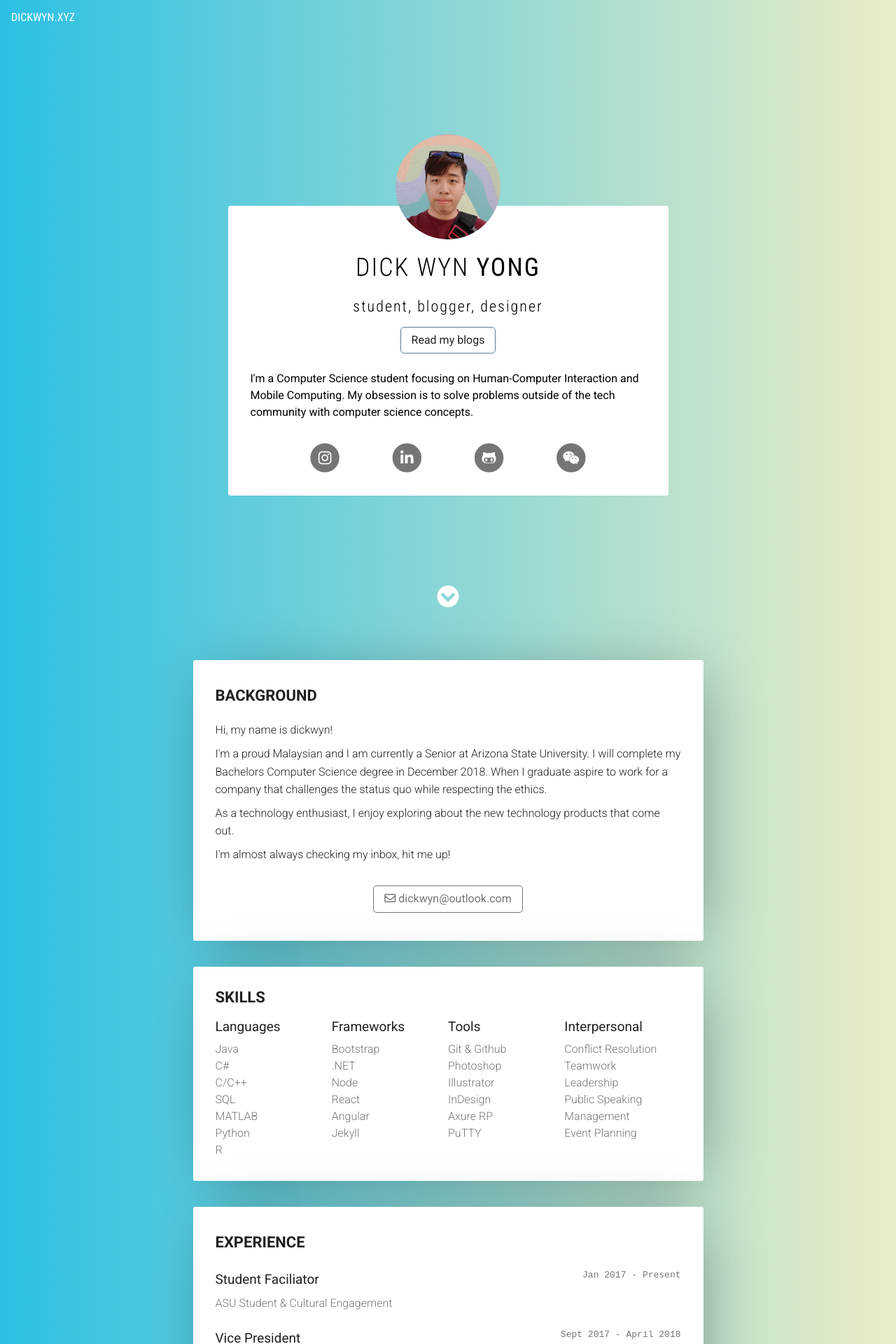
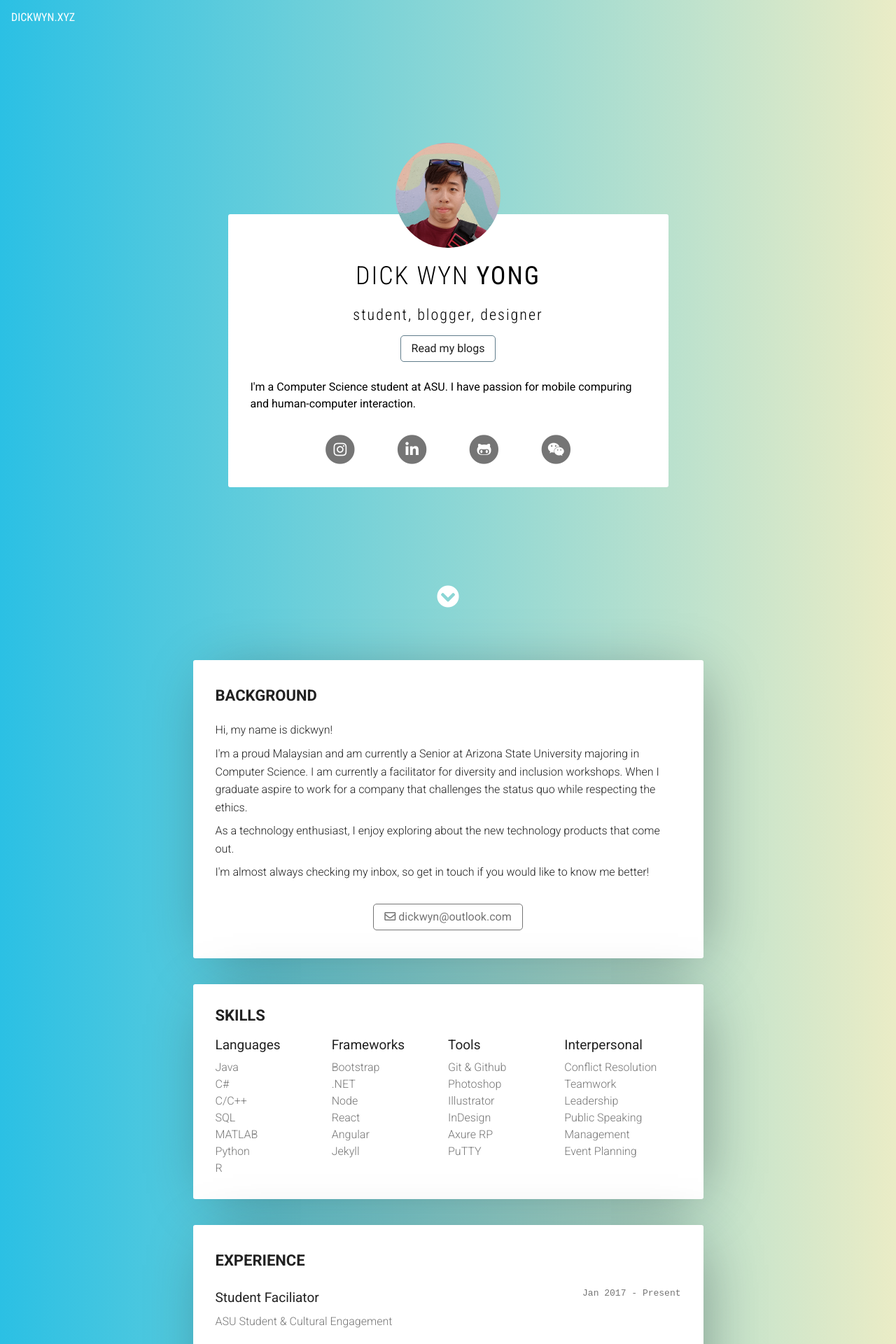
Before and after one commit to dickwyn/v2, a Jekyll site: the page built from index.html, in a window 1280 px wide. Shown: the top 1920 px of the page at 70% size. Built offline with Jekyll 4.4.1, drawn with Linux system fonts in a browser that asks for light colours; nearby versions of some CDN libraries; Markdown is read by kramdown in place of the engine named in the settings; comment, search, counter and statistics services are not loaded.

```diff
--- a/_data/summaries.yml
+++ b/_data/summaries.yml
@@ -1,8 +1,8 @@
 short:
-  - item: I'm a Computer Science student focusing on Human-Computer Interaction and Mobile Computing. My obsession is to solve problems outside of the tech community with computer science concepts.
+  - item: I'm a Computer Science student at ASU. I have passion for mobile compuring and human-computer interaction.
 
 long:
   - item: Hi, my name is dickwyn!
-  - item: I'm a proud Malaysian and I am currently a Senior at Arizona State University. I will complete my Bachelors Computer Science degree in December 2018. When I graduate aspire to work for a company that challenges the status quo while respecting the ethics.
+  - item: I'm a proud Malaysian and am currently a Senior at Arizona State University majoring in Computer Science. I am currently a facilitator for diversity and inclusion workshops. When I graduate aspire to work for a company that challenges the status quo while respecting the ethics.
   - item: As a technology enthusiast, I enjoy exploring about the new technology products that come out.
-  - item: I'm almost always checking my inbox, hit me up!
+  - item: I'm almost always checking my inbox, so get in touch if you would like to know me better!
```
Also changed, not shown: _layouts/default.html (+9 -9 lines), assets/css/uncomp/footer.scss (+15 -15 lines), assets/css/uncomp/hero.scss (+7 -3 lines), assets/css/main.css.
